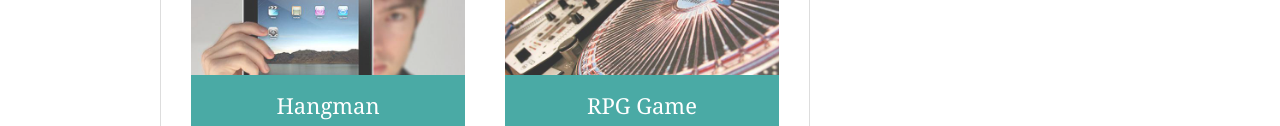
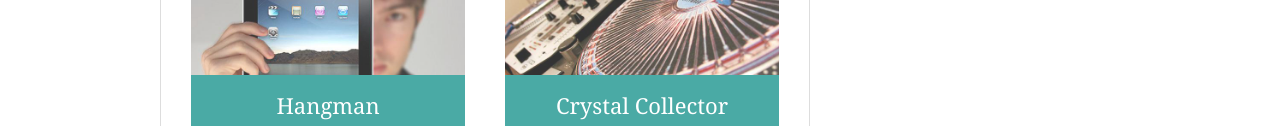
Before and after one commit to tarose412/Responsive-Portfolio, a plain HTML site: page portfolio.html in a window 1280 px wide. Shown: the part 335-461 px from the top of the page. Drawn offline with Linux system fonts and the light colour scheme.

Commit message:
updated portfolio to include week 4 assignment

```diff
--- a/portfolio.html
+++ b/portfolio.html
@@ -32,9 +32,9 @@
         <h3>Hangman</h3>
       </div>
       <div class="work">
-        <img src="assets/images/technics-q-c-640-480-2.jpg" alt="RPG Game">
+        <a href="https://tarose412.github.io/week-4-game/"><img src="assets/images/technics-q-c-640-480-2.jpg" alt="Crystal Collector"></a>
 
-        <h3>RPG Game</h3>
+        <h3>Crystal Collector</h3>
       </div>
       <div class="work">
         <img src="assets/images/technics-q-c-640-480-5.jpg" alt="Trivia Game">
```
